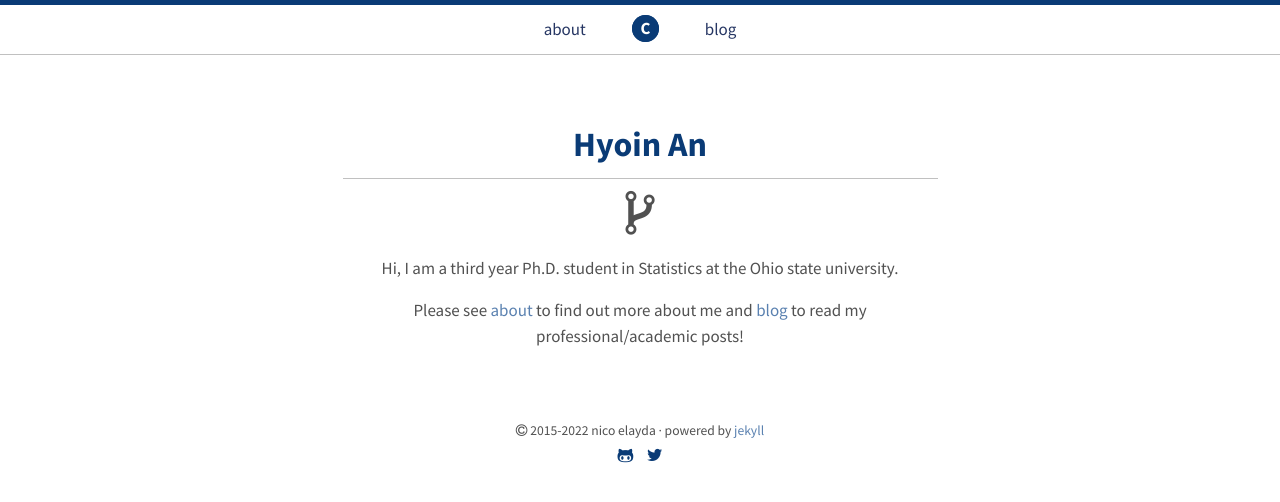
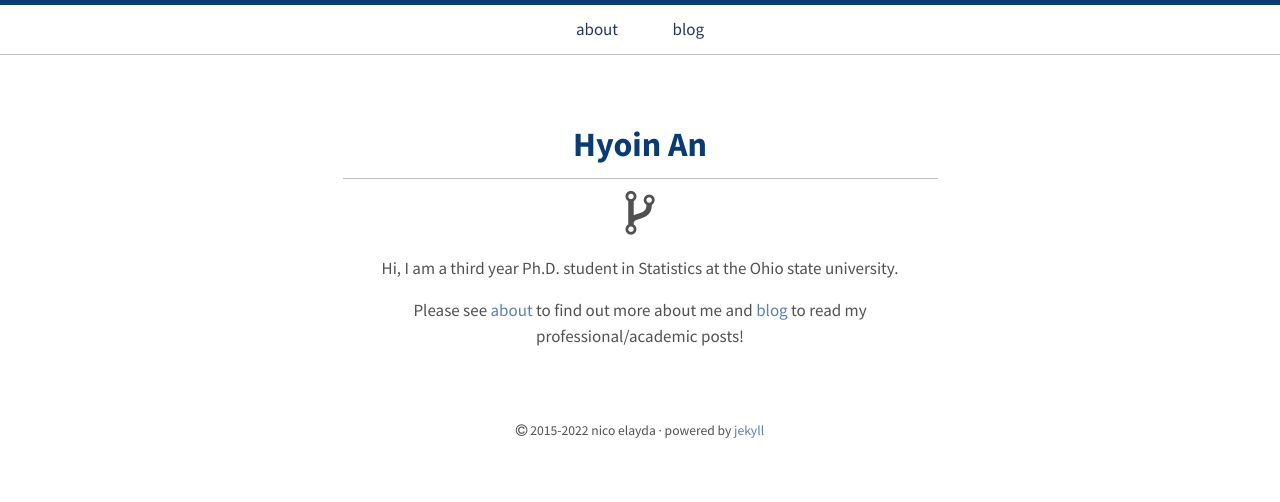
Before and after one commit to hyoin-an/hyoin-an.github.io, a Jekyll site: the page built from index.html, in a window 1280 px wide. Shown: the top 502 px of the page. Built offline with Jekyll 4.4.1, drawn with Linux system fonts in a browser that asks for light colours.

Commit message:
Update default.html

```diff
--- a/_layouts/default.html
+++ b/_layouts/default.html
@@ -7,7 +7,6 @@
     <nav class="nav-main">
       <ul>
         <li class="hvr-underline-reveal"><a href="{{ site.baseurl }}/about/">about</a></li>
-        <li class="logo"><a class="hvr-ripple-out" href="{{ site.baseurl }}/">C</a></li>
         <li class="hvr-underline-reveal"><a href="{{ site.baseurl }}/blog/">blog</a></li>
       </ul>
     </nav>
@@ -22,10 +21,6 @@
             <span class="copyright"><i class="fa fa-copyright"></i> 2015-<time datetime="{{ site.time | date_to_xmlschema }}">{{ site.time | date: '%Y' }}</time> {{ site.author.name }}</span> &middot;
             <span>Powered by <a href="http://jekyllrb.com/">Jekyll</a></span>
         </small>
-        <div class="ftr-links">
-          <a href="https://github.com/nicoelayda"><i class="fa fa-github-alt"></i></a>
-          <a href="https://twitter.com/nicoelayda"><i class="fa fa-twitter"></i></a>
-        </div>
       </footer>
     </div>
 
```
